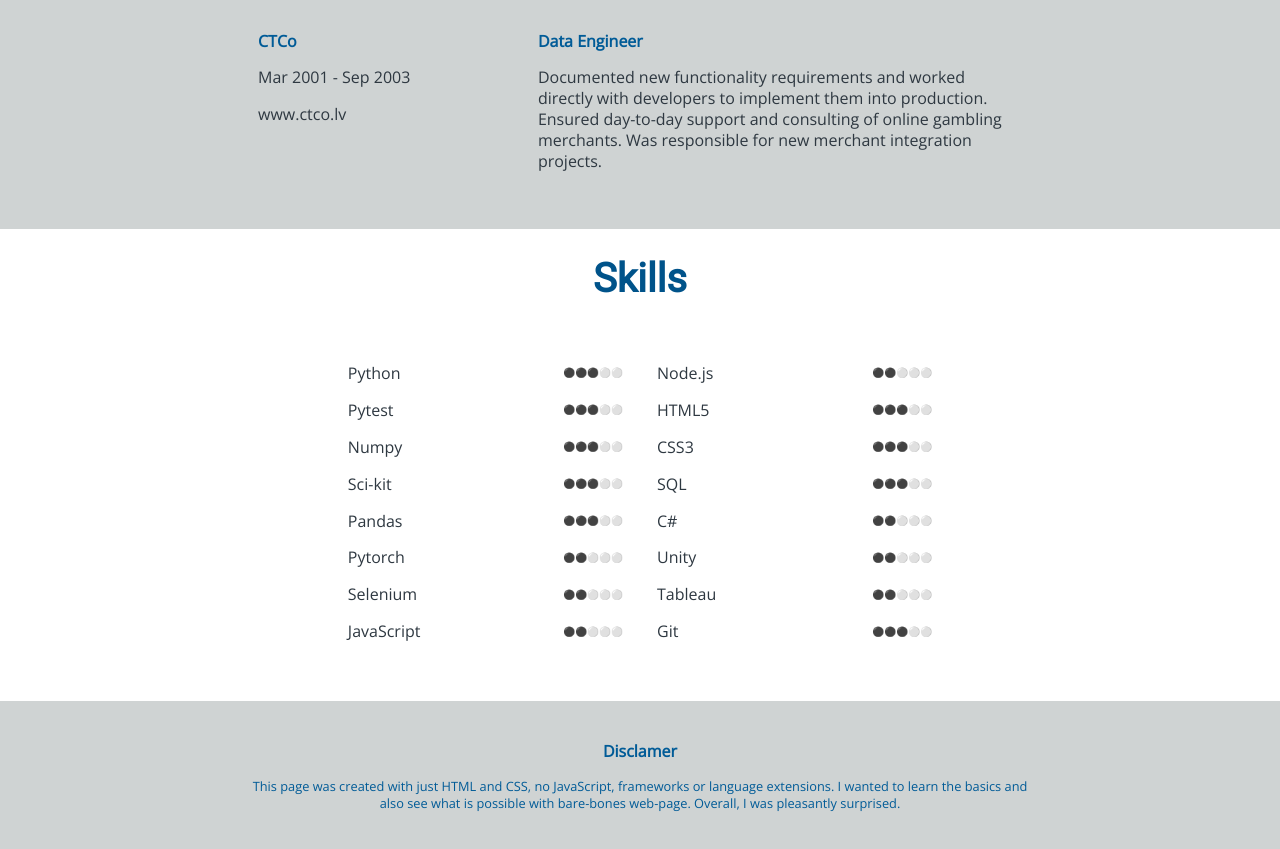
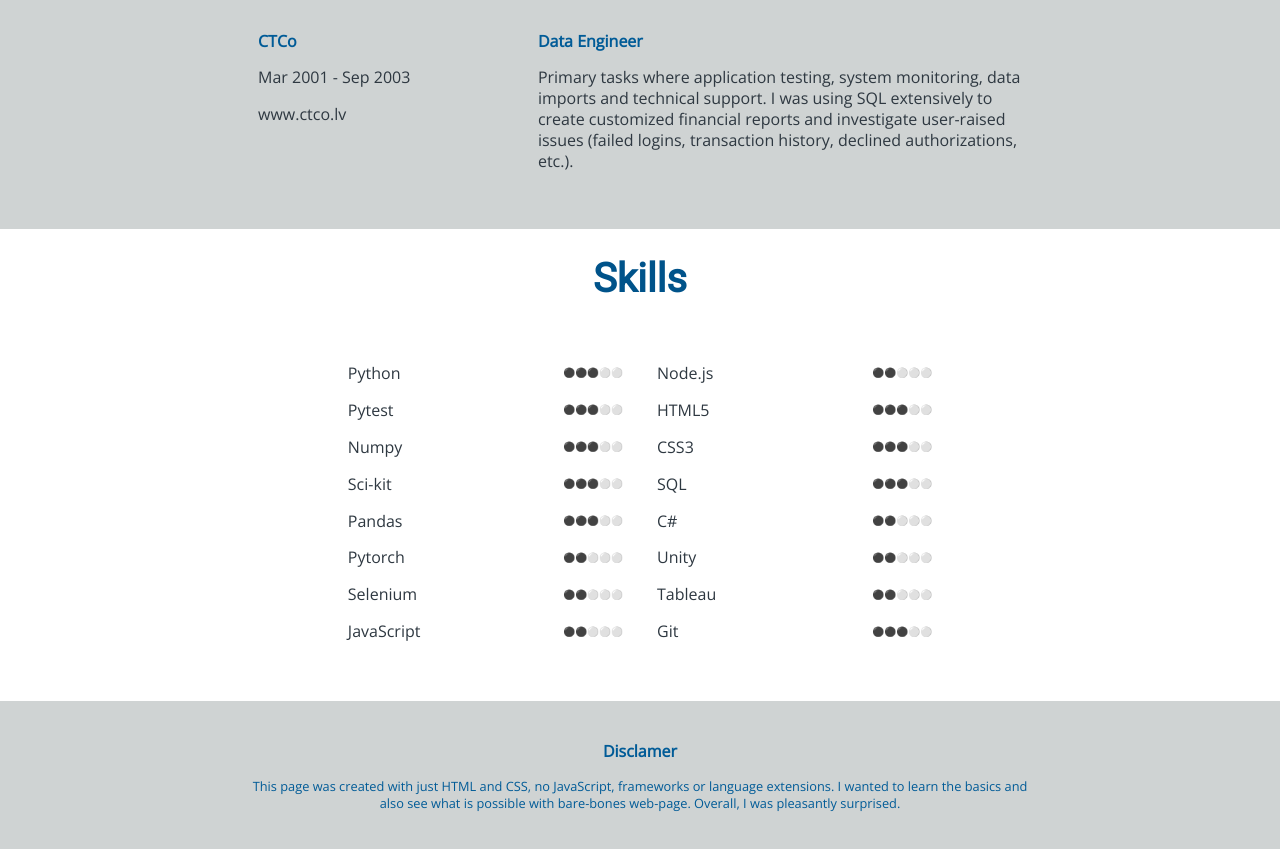
Before and after one commit to Nefestus/WebCV, a plain HTML site: page index.html in a window 1280 px wide. Shown: the part 2140-2989 px from the top of the page. Drawn offline with nearby package versions, Linux system fonts and the light colour scheme.

Commit message:
Update index.html
Even more text fixes

```diff
--- a/index.html
+++ b/index.html
@@ -113,11 +113,7 @@
                 </td>
                 <td class="exp-desc">
                     <h4>Data Engineer</h4>
-                    <p>Documented new functionality requirements and worked directly with developers to implement them into
-                        production.
-                        Ensured day-to-day support and consulting of online gambling merchants. Was responsible for new merchant
-                        integration
-                        projects.</p>
+                    <p>Primary tasks where application testing, system monitoring, data imports and technical support. I was using SQL extensively to create customized financial reports and investigate user-raised issues (failed logins, transaction history, declined authorizations, etc.).</p>
                 </td>
             </tr>
         </table>
```
